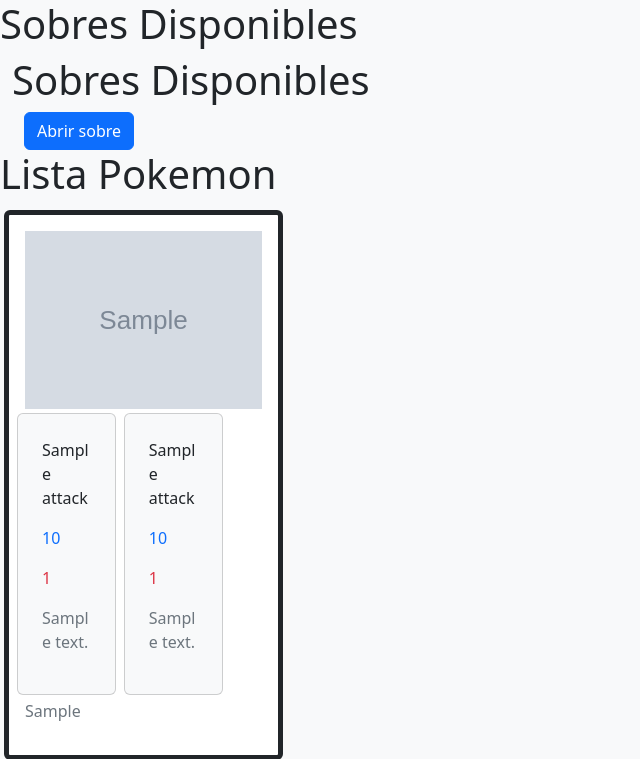
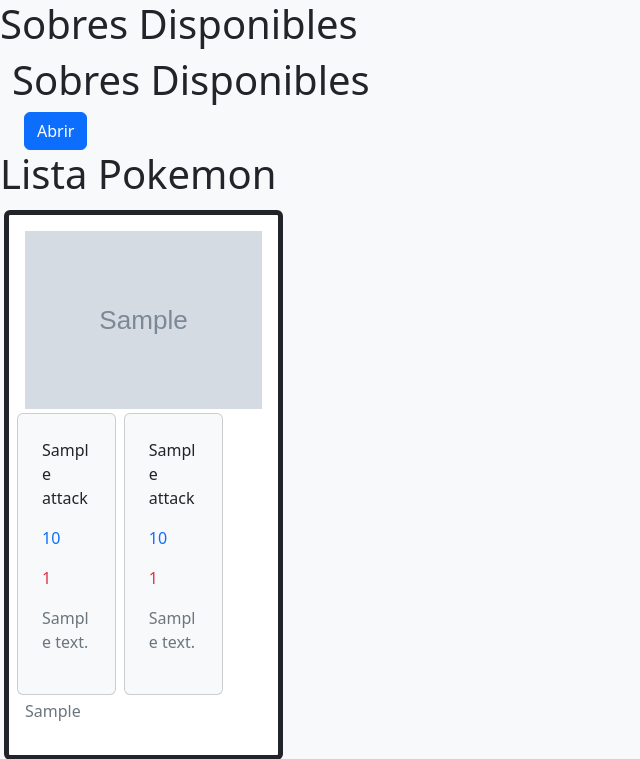
Before and after one commit to Diego9375/test-tcg-game, a Django app: page / in a window 1280 px wide. Shown: the top 759 px of the page, without its empty margins (0-640 px from the left). Run offline with Django 5.2, Linux system fonts and the light colour scheme; tables that the repository leaves empty hold one stand-in row (values such as "Sample post"); grey boxes marked "Sample" are stand-in pictures.

Commit message:
changed value from template (#2)

```diff
--- a/djangotutorial/frontend/templates/index.html
+++ b/djangotutorial/frontend/templates/index.html
@@ -17,7 +17,7 @@
             <div>
                 <form method="POST" action="{% url 'open_booster' %}">
                     {% csrf_token %}
-                    <button type="submit" class="btn btn-primary">Abrir sobre</button>
+                    <button type="submit" class="btn btn-primary">Abrir</button>
                 </form>
             </div>
             {% endfor %}
```
